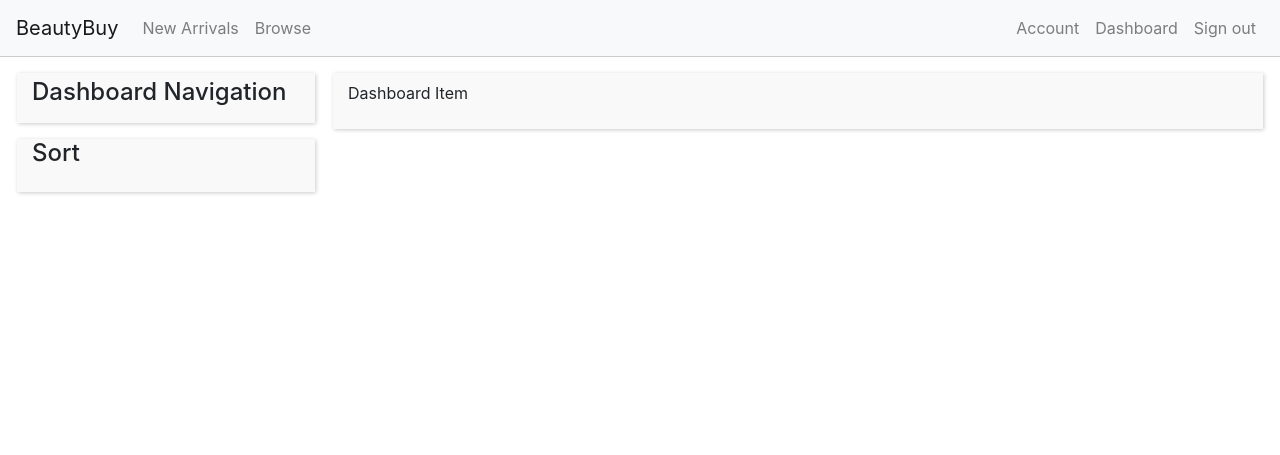
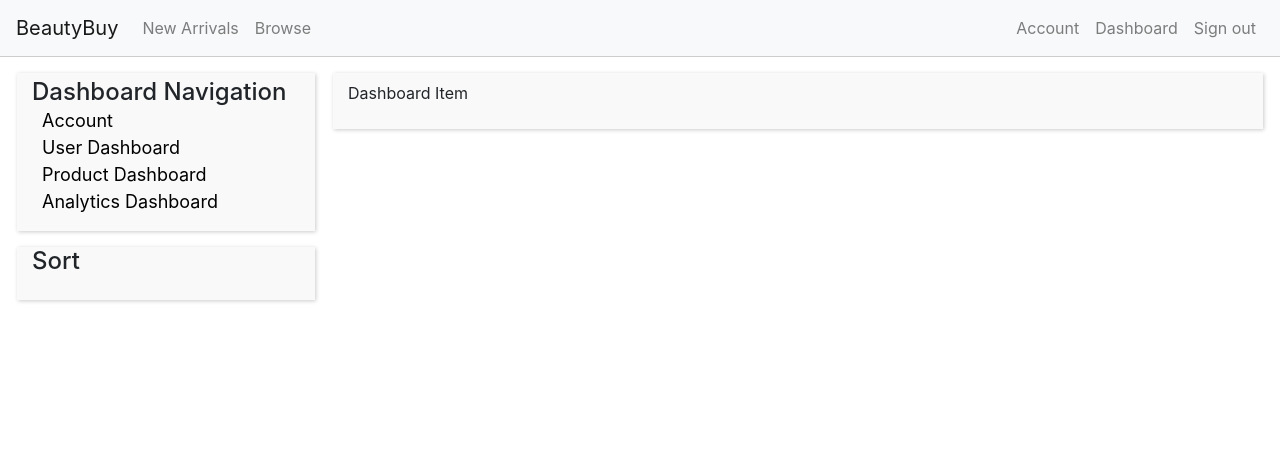
Before and after one commit to AlcornRyan/3172-ecommerce, a PHP site: page /index.php?page=dashboard in a window 1280 px wide. Shown: the top 455 px of the page. Run offline with PHP 8.4, Linux system fonts and the light colour scheme; the visitor is signed in with stand-in values (Sample User, id 1).

Commit message:
Added navigation options for dashboard page

```diff
--- a/include/dashboard/dashboardNav.php
+++ b/include/dashboard/dashboardNav.php
@@ -9,13 +9,31 @@
             </div>
 
             <!-- -->
-            <div class="row">
-
+            <div class="row dash_NavOptions">
+                <div class="col-md-12 p-0">
+                    <a href="index.php?page=dashboard&nav=account">Account</a>
+                </div>
             </div>
 
             <!-- -->
-            <div class="row">
+            <div class="row dash_NavOptions">
+                <div class="col-md-12 p-0">
+                    <a href="index.php?page=dashboard&nav=users">User Dashboard</a>
+                </div>
+            </div>
 
+            <!-- -->
+            <div class="row dash_NavOptions">
+                <div class="col-md-12 p-0">
+                    <a href="index.php?page=dashboard&nav=product">Product Dashboard</a>
+                </div>
+            </div>
+
+            <!-- -->
+            <div class="row dash_NavOptions">
+                <div class="col-md-12 p-0">
+                    <a href="index.php?page=dashboard&nav=analytics">Analytics Dashboard</a>
+                </div>
             </div>
 
         </div>
--- a/style/dashboard.css
+++ b/style/dashboard.css
@@ -16,6 +16,14 @@
         margin-bottom: 0px;
         padding-top: 5px;
     }
+    .dash_NavOptions a {
+        width: 100%;
+        margin-left: 10px;
+        font-size: 18px;
+    }
+    .dash_NavOptions a:hover {
+        color: blue;
+    }
 
 /*
 * Dashboard Sort Bar
```
